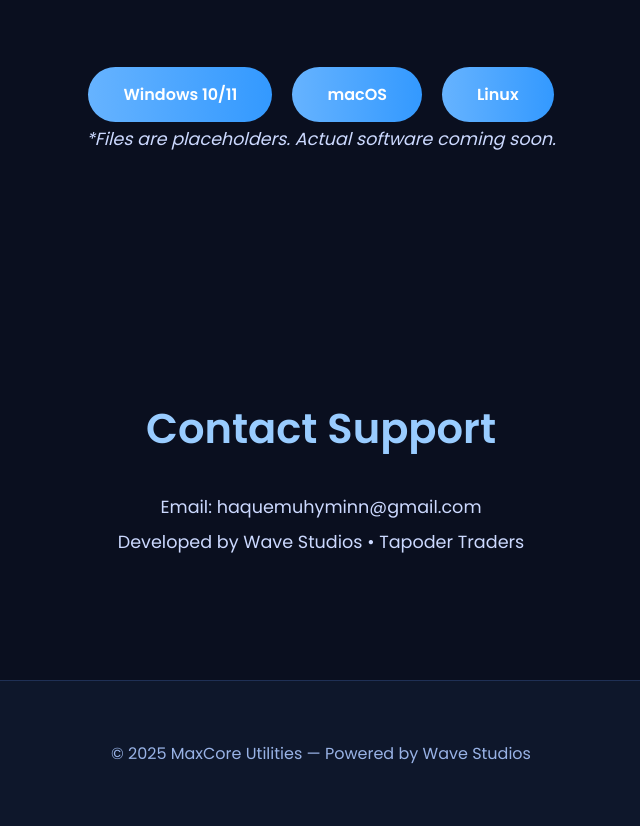
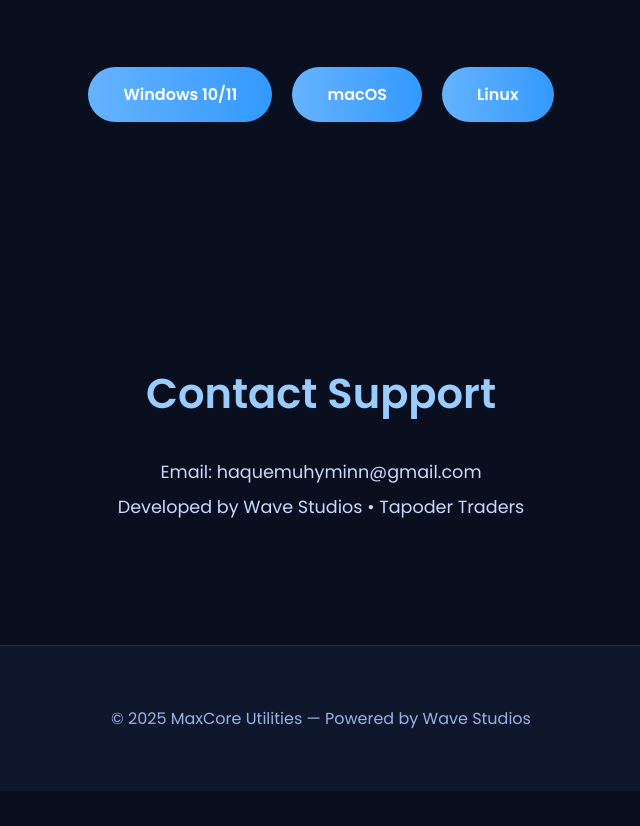
Before and after one commit to haquemuhyminn-a11y/MaxCoreUtilities, a plain HTML site: page index.html in a window 1280 px wide. Shown: the part 1490-2316 px from the top of the page, without its empty margins (319-959 px from the left). After the commit the page ends 2281 px from the top, so only its background shows below. Drawn offline with Linux system fonts and the light colour scheme.

Commit message:
Update index.html

```diff
--- a/index.html
+++ b/index.html
@@ -282,7 +282,6 @@ footer{
     <a href="MaxCoreUtilitiesMac.zip" class="btn">macOS</a>
     <a href="MaxCoreUtilitiesLinux.zip" class="btn">Linux</a>
   </div>
-  <p class="download-note">*Files are placeholders. Actual software coming soon.</p>
 </section>
 
 <section class="section" id="contact">
```
